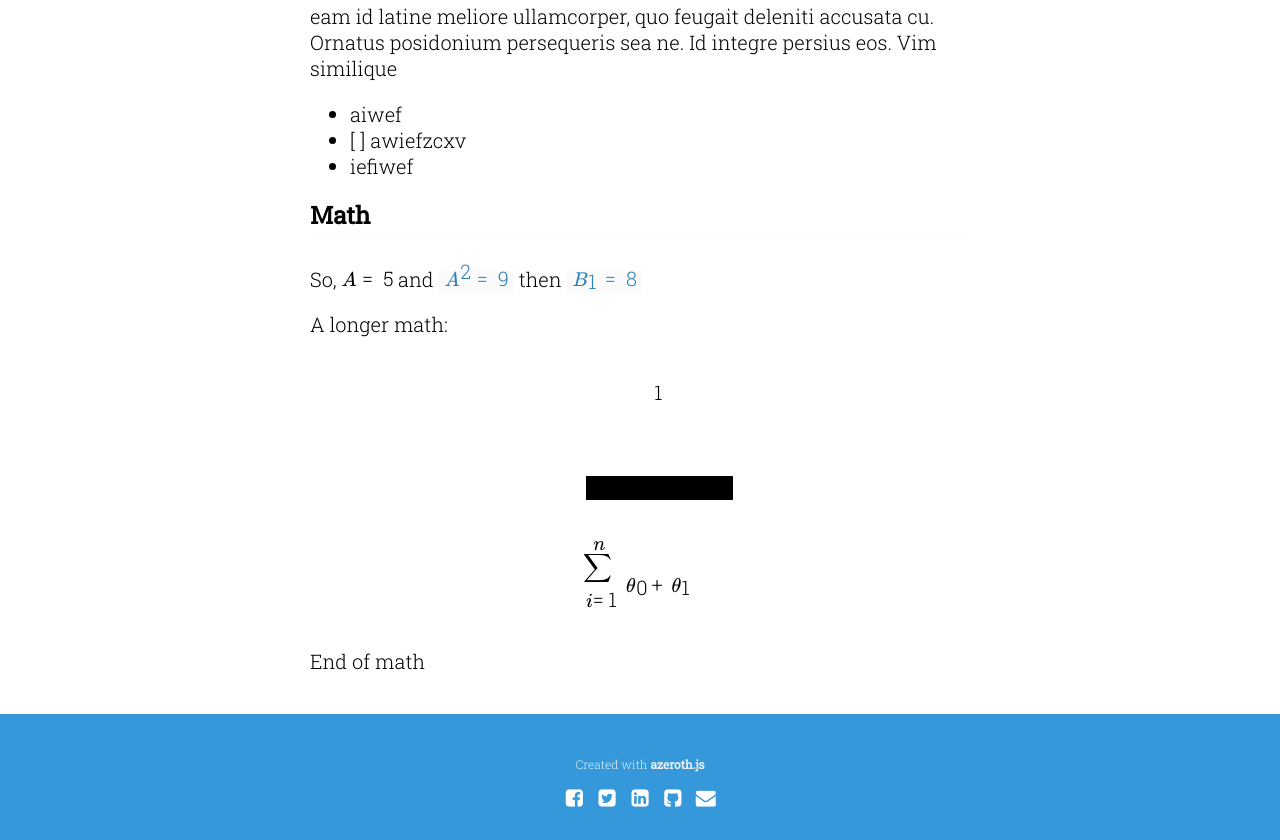
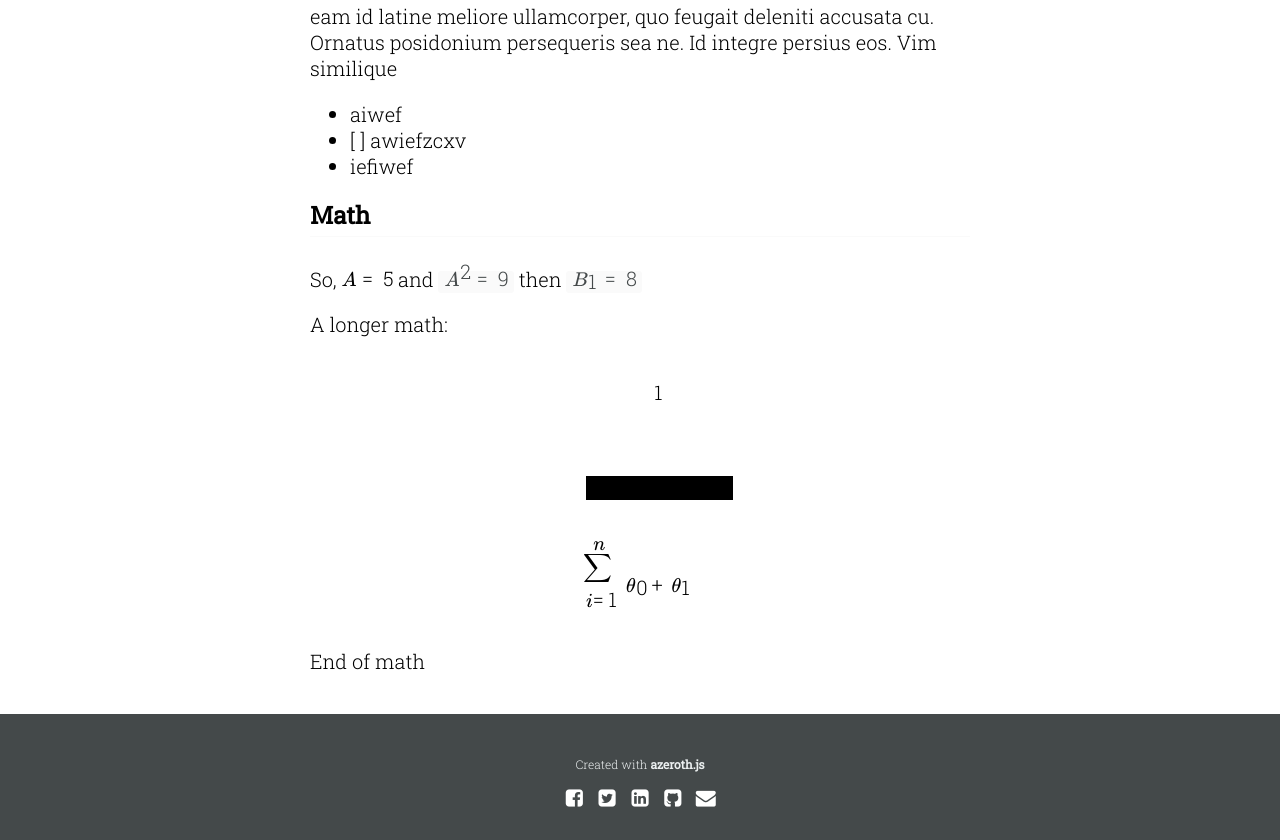
Before and after one commit to huytd/azeroth-js, a plain HTML site: page posts/lorem-ipsum.html in a window 1280 px wide. Shown: the part 1769-2609 px from the top of the page. Drawn offline with nearby package versions, Linux system fonts and the light colour scheme; some packages are replaced by stand-ins of ours.

Commit message:
Update theme.css
Updated theme.css with black and white theme , just a minor change

```diff
--- a/css/theme.css
+++ b/css/theme.css
@@ -58,7 +58,7 @@ blockquote {
 
 code {
     background: #FAFAFA;
-    color: #2980b9;
+    color: #44494A;
     padding: 2px; border-radius: 3px;
     padding-left: 6px; padding-right: 6px;
     font-family: monospace;
@@ -124,7 +124,7 @@ html, body {
 }
 
 .header {
-    background-color: #3498db;
+    background-color: #44494A;
     padding: 30px;
     color: #FFF;
     font-weight: bold;
@@ -144,7 +144,7 @@ html, body {
 
 .footer {
     text-align: center;
-    background-color: #3498db;
+    background-color: #44494A;
     padding: 30px;
 }
 
```
